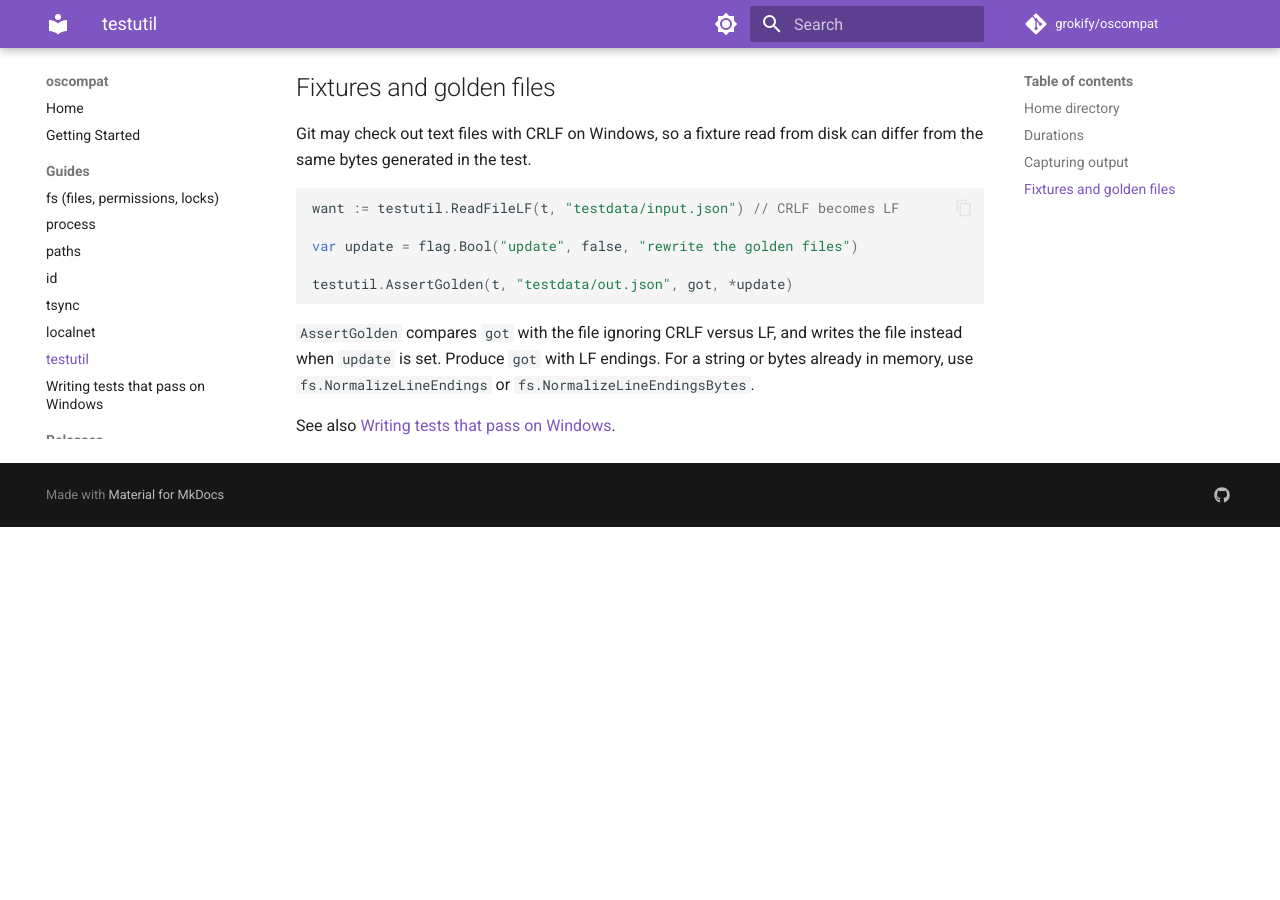
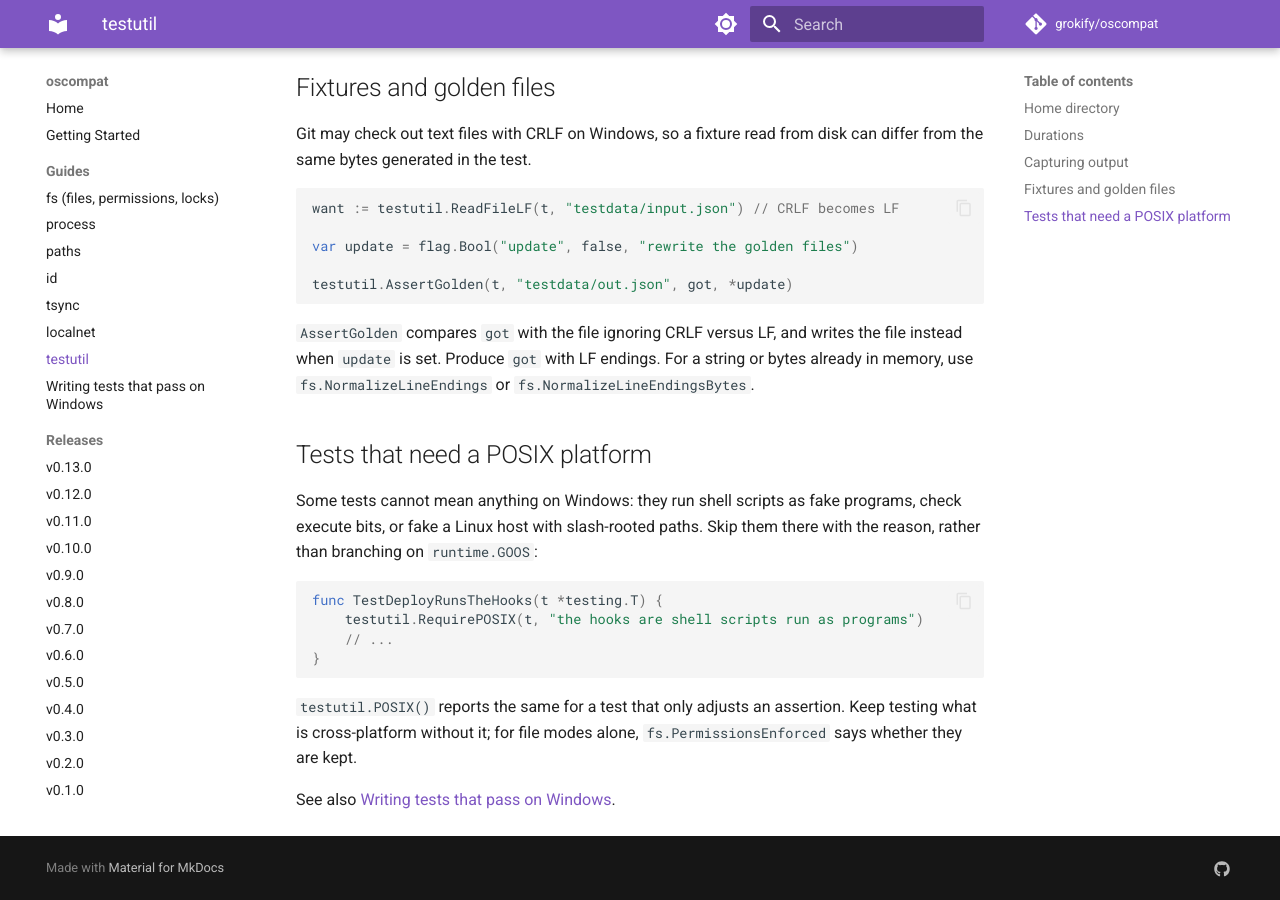
Before and after one commit to grokify/oscompat, an MkDocs documentation site: the page built from docs/guides/testutil.md, in a window 1280 px wide and 900 px high, scrolled down 921 px. Built offline with MkDocs 1.6.1 and Material for MkDocs 9.7.7, drawn with Linux system fonts in a browser that asks for light colours; comment, search, counter and statistics services are not loaded; before the commit the page ends 1448 px from its top, so only the background shows below that.

Commit message:
docs(testutil): describe tests that need a POSIX platform
Co-Authored-By: Claude Opus 5.5 <noreply@anthropic.com>

````diff
--- a/docs/guides/testutil.md
+++ b/docs/guides/testutil.md
@@ -56,4 +56,21 @@ writes the file instead when `update` is set. Produce `got` with LF endings.
 For a string or bytes already in memory, use `fs.NormalizeLineEndings` or
 `fs.NormalizeLineEndingsBytes`.
 
+## Tests that need a POSIX platform
+
+Some tests cannot mean anything on Windows: they run shell scripts as fake
+programs, check execute bits, or fake a Linux host with slash-rooted paths.
+Skip them there with the reason, rather than branching on `runtime.GOOS`:
+
+```go
+func TestDeployRunsTheHooks(t *testing.T) {
+    testutil.RequirePOSIX(t, "the hooks are shell scripts run as programs")
+    // ...
+}
+```
+
+`testutil.POSIX()` reports the same for a test that only adjusts an
+assertion. Keep testing what is cross-platform without it; for file modes
+alone, `fs.PermissionsEnforced` says whether they are kept.
+
 See also [Writing tests that pass on Windows](portable-tests.md).
````
Also changed, not shown: README.md (+3 -1 lines).
